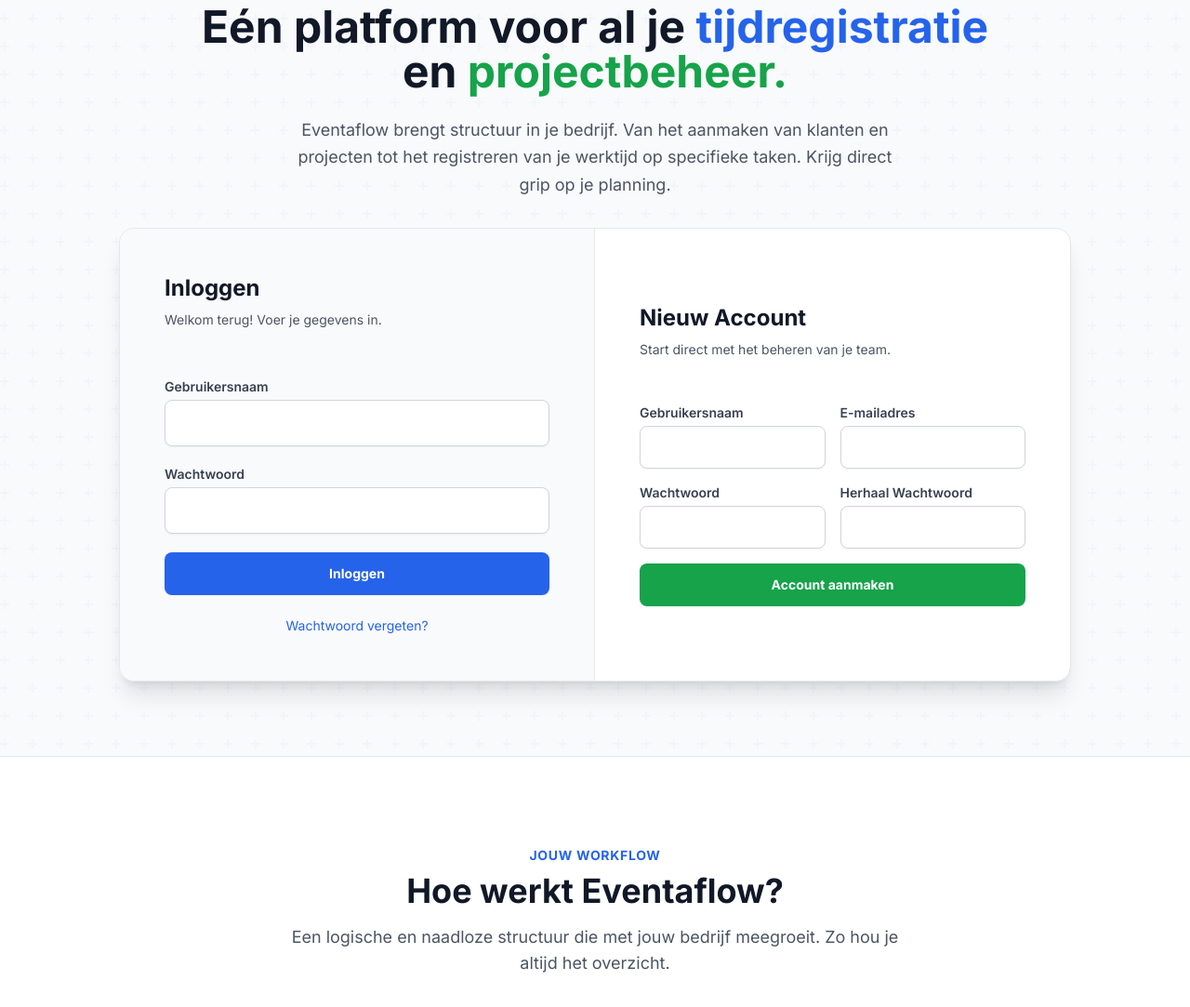
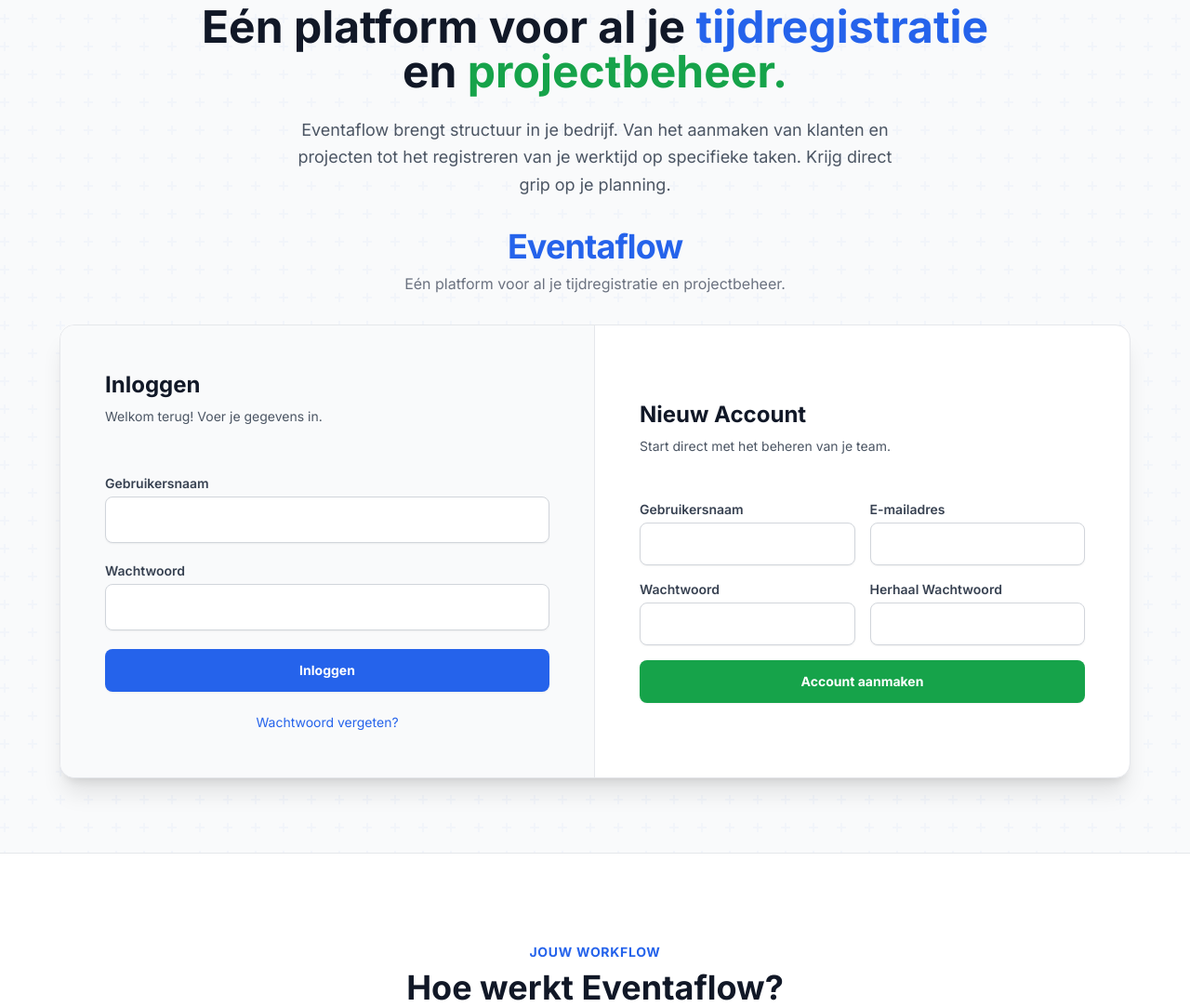
Before and after one commit to Geertvb1977/Time_registry_webversion, a Django app: page /accounts/login/ in a window 1280 px wide. Shown: the part 135-1218 px from the top of the page at 93% size. Run offline with Django 5.2, Linux system fonts and the light colour scheme; some libraries are stand-ins or nearby versions.

Commit message:
fix New inlog page layout

```diff
--- a/djangoproject/djangoproject/templates/registration/login.html
+++ b/djangoproject/djangoproject/templates/registration/login.html
@@ -46,7 +46,13 @@
 
     <!-- Inlog & Registratie Formulier (Jouw code, geïntegreerd in de layout) -->
     <section class="container mx-auto px-4 sm:px-6 lg:px-8 pb-20">
-        <div class="max-w-5xl mx-auto w-full">
+
+    <div class="sm:mx-auto sm:w-full sm:max-w-md text-center mb-8">
+        <h1 class="text-4xl font-extrabold text-blue-600 tracking-tight">Eventaflow</h1>
+        <p class="mt-2 text-base text-gray-500 text-balance">Eén platform voor al je tijdregistratie en projectbeheer.</p>
+    </div>
+
+    <div class="max-w-6xl mx-auto w-full">
         <div class="bg-white rounded-2xl shadow-xl overflow-hidden flex flex-col md:flex-row border border-gray-200">
 
             <!-- LINKER KOLOM: INLOGGEN -->
@@ -59,6 +65,7 @@
 
                     <form method="post" action="{% url 'login' %}" class="space-y-5">
                         {% csrf_token %}
+                        <!-- AANPASSING: Bedrijfsnaam veld is verwijderd. Eerst inloggen, daarna kiezen. -->
 
                         <div>
                             <label class="block text-sm font-semibold text-gray-700">Gebruikersnaam</label>
@@ -75,7 +82,7 @@
                             Inloggen
                         </button>
                         <div class="mt-4 text-center">
-                                <a href="{% url 'password_reset' %}" class="text-sm text-blue-600 hover:text-blue-800 hover:underline">
+                            <a href="{% url 'password_reset' %}" class="text-sm text-blue-600 hover:text-blue-500 hover:underline">
                                 Wachtwoord vergeten?
                             </a>
                         </div>
@@ -85,6 +92,7 @@
 
             <!-- RECHTER KOLOM: REGISTREREN -->
             <div class="w-full md:w-1/2 p-8 lg:p-12">
+                <!-- Dit deel kan blijven zoals het is, of je splitst het later op als je invite-only wilt werken -->
                 <div class="h-full flex flex-col justify-center">
                     <div class="mb-8">
                         <h2 class="text-2xl font-bold text-gray-900 mb-2">Nieuw Account</h2>
@@ -93,17 +101,24 @@
 
                     <form method="post" action="{% url 'eventaflow:register_company' %}" class="space-y-4">
                         {% csrf_token %}
+                        <!-- Form fields blijven hier staan voor nieuwe registraties -->
+                        <!-- ... bestaande registratie velden ... -->
+
+                        <!-- TIP VOOR DE MODEL: Zorg dat bij registratie: -->
+                        <!-- 1. User wordt gemaakt -->
+                        <!-- 3. user wordt toegevoegd aan company.members -->
+                        <!-- 4. user.profile.company wordt ingesteld op dit nieuwe bedrijf -->
 
                         <div class="grid grid-cols-1 gap-4 sm:grid-cols-2">
                             <div>
                                 <label class="block text-sm font-semibold text-gray-700">Gebruikersnaam</label>
                                 <input type="text" name="username" required
-                                        class="mt-1 block w-full px-4 py-2.5 border border-gray-300 rounded-lg shadow-sm focus:ring-green-500 focus:border-green-500 outline-none transition-all">
+                                    class="mt-1 block w-full px-4 py-2.5 border border-gray-300 rounded-lg shadow-sm focus:ring-green-500 focus:border-green-500 outline-none">
                             </div>
                             <div>
                                 <label class="block text-sm font-semibold text-gray-700">E-mailadres</label>
                                 <input type="email" name="email" required
-                                        class="mt-1 block w-full px-4 py-2.5 border border-gray-300 rounded-lg shadow-sm focus:ring-green-500 focus:border-green-500 outline-none transition-all">
+                                    class="mt-1 block w-full px-4 py-2.5 border border-gray-300 rounded-lg shadow-sm focus:ring-green-500 focus:border-green-500 outline-none">
                             </div>
                         </div>
 
@@ -111,12 +126,12 @@
                             <div>
                                 <label class="block text-sm font-semibold text-gray-700">Wachtwoord</label>
                                 <input type="password" name="password" required
-                                        class="mt-1 block w-full px-4 py-2.5 border border-gray-300 rounded-lg shadow-sm focus:ring-green-500 focus:border-green-500 outline-none transition-all">
+                                    class="mt-1 block w-full px-4 py-2.5 border border-gray-300 rounded-lg shadow-sm focus:ring-green-500 focus:border-green-500 outline-none">
                             </div>
                             <div>
                                 <label class="block text-sm font-semibold text-gray-700">Herhaal Wachtwoord</label>
                                 <input type="password" name="password_confirm" required
-                                        class="mt-1 block w-full px-4 py-2.5 border border-gray-300 rounded-lg shadow-sm focus:ring-green-500 focus:border-green-500 outline-none transition-all">
+                                    class="mt-1 block w-full px-4 py-2.5 border border-gray-300 rounded-lg shadow-sm focus:ring-green-500 focus:border-green-500 outline-none">
                             </div>
                         </div>
 
@@ -129,6 +144,7 @@
             </div>
         </div>
     </div>
+
     </section>
 
     <!-- Hoe werkt het sectie -->
```
Lines whose indentation alone changed are shown as unchanged.
